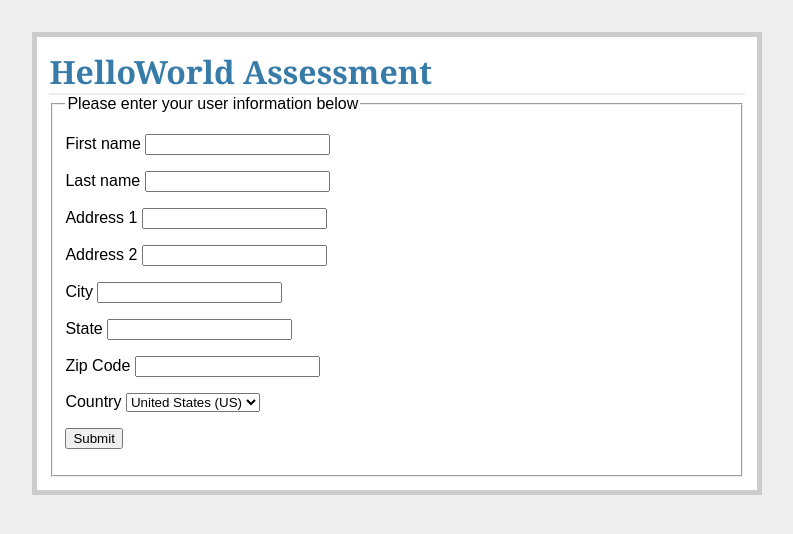
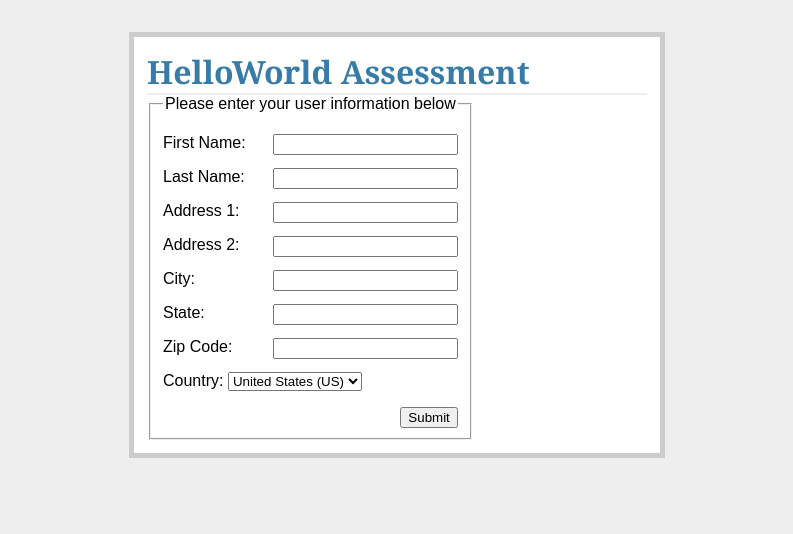
Before and after one commit to yazug/hwsea, a Flask app: page /newuser in a window 1280 px wide. Shown: the top 534 px of the page, without its empty margins (243-1036 px from the left). Run offline with Flask 2, Linux system fonts and the light colour scheme.

Commit message:
Updating the style of the user form.
- Now the size of the main div is relative to the size of the form.

```diff
--- a/static/style.css
+++ b/static/style.css
@@ -4,15 +4,16 @@ h1, h2          { font-family: 'Georgia', serif; margin: 0; }
 h1              { border-bottom: 2px solid #eee; }
 h2              { font-size: 1.2em; }
 
-.style-table	{ border: 2px solid #ccc; }
-.style-table th { padding: 0.5em; background: #377ba8; border: none; text-align: center; color: #eee; }
-.style-table td	{ padding: 0.5em; text-align: center; border-bottom: 2px solid #eee; border-right: 2px solid #eee; }
+.style-table	{ border: 2px solid #ccc; border-collapse:collapse; }
+.style-table th { padding: 10px; min-width: 100px; background: #377ba8; border: none; text-align: center; color: #eee; }
+.style-table td	{ padding: 10px; min-width: 100px; text-align: center; }
 
 .odd 		{ background: none; }
-.even 		{ background: #eee; }
+.even 		{ background: #eee; border-top: 2px solid #eee; }
 
-.page           { margin: 2em auto; width: 55%; max-width: 150em; border: 5px solid #ccc;
+.page       	{ margin: 2em auto; min-width: 1%; max-width: 75%; width: auto; border: 5px solid #ccc;
 		  padding: 0.8em; background: white; }
+.new-user 	{width: 500px; }
 .entries        { list-style: none; margin: 0; padding: 0; }
 .entries li     { margin: 0.8em 1.2em; }
 .entries li h2  { margin-left: -1em; }
@@ -23,3 +24,6 @@ h2              { font-size: 1.2em; }
 .flash          { background: #cee5F5; padding: 0.5em;
 		  border: 1px solid #aacbe2; }
 .error          { background: #f0d6d6; padding: 0.5em; }
+
+fieldset { min-width: 100px; display: inline-block; }
+fieldset input{ float: right; }
--- a/templates/layout.html
+++ b/templates/layout.html
@@ -10,7 +10,7 @@
 <script type="text/javascript">
   var $SCRIPT_ROOT = {{ request.script_root|tojson|safe }};
 </script>
-<div class=page>
+<div id="outer" class=page>
 	<h1>HelloWorld Assessment</h1>
 	{% block body %}{% endblock %}
 </div>
--- a/templates/newuser.html
+++ b/templates/newuser.html
@@ -7,6 +7,7 @@
 		}, "Zip codes must be 5 or 9 digits");
 
 		$(document).ready(function(){
+			$("#outer").css("width", $("#inner").width());
 			$("#submitBtn").click(function() {
 				$("#newUser").validate({
 					rules: {
@@ -31,39 +32,40 @@
 			});
 		});
 	</script>
+	<div id="inner" class="new-user">
 		<form class="nuForm" id="newUser" action="" method="POST">
 			<fieldset>
 				<legend>Please enter your user information below</legend>
 				<p>
-				<label for="first_name">First name</label>
+					<label for="first_name">First Name:</label>
 					<input id="first_name" type="text" name="first_name" value="">
 				</p>
 				<p>
-				<label for="last_name">Last name</label>
+					<label for="last_name">Last Name:</label>
 					<input id="last_name" type="text" name="last_name" value="">
 				</p>
 				<p>
-				<label for="address1">Address 1</label>
+					<label for="address1">Address 1:</label>
 					<input id="address1" type="text" name="address1" value="">
 				</p>
 				<p>
-				<label for="add2">Address 2</label>
+					<label for="add2">Address 2:</label>
 					<input id="add2" type="text" name="address2" value="">
 				</p>
 				<p>
-				<label for="city">City</label>
+					<label for="city">City:</label>
 					<input id="city" type="text" name="city" value="">
 				</p>
 				<p>
-				<label for="state">State</label>
+					<label for="state">State:</label>
 					<input id="state" type="text" name="state" value="">
 				</p>
 				<p>
-				<label for="zip_code">Zip Code</label>
+					<label for="zip_code">Zip Code:</label>
 					<input id="zip_code" type="text" name="zip_code" value="">
 				</p>
 				<p>
-				<label for="country">Country</label>
+					<label for="country">Country:</label>
 					<select id="country" name="country">
 						<option value="US">United States (US)</option>
 					</select>
@@ -73,4 +75,5 @@
 				</p>
 			</fieldset>
 		</form>
+	</div>
 {% endblock %}
```
Lines whose indentation alone changed are shown as unchanged.
